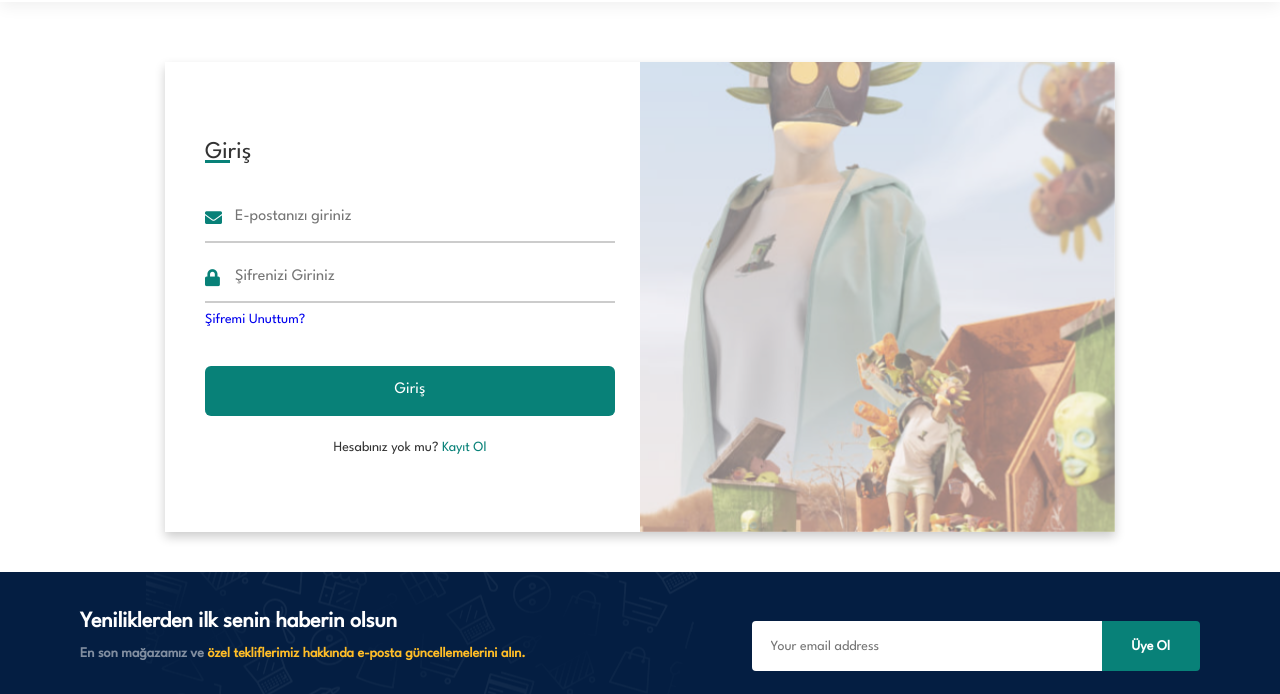
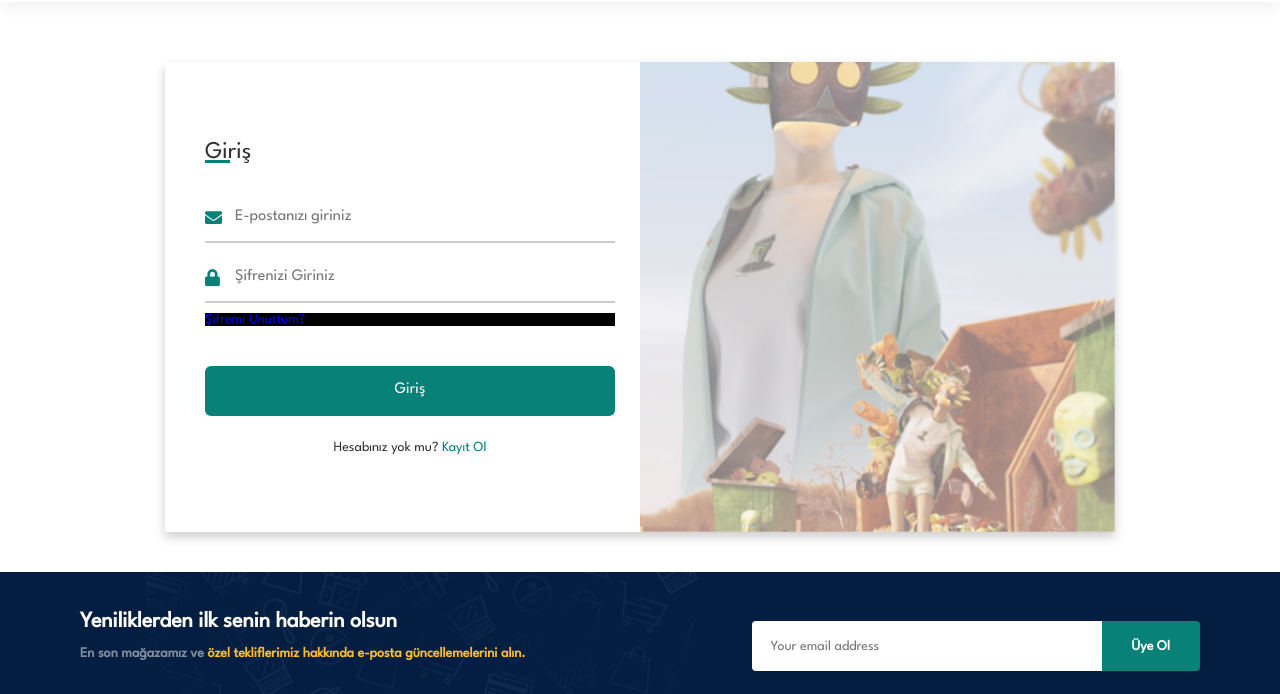
Before and after one commit to Arifcngk/E-Commerce-Ritim, a plain HTML site: page RitimProjem/login.html in a window 1280 px wide. Shown: the part 102-796 px from the top of the page. Drawn offline with nearby package versions, Linux system fonts and the light colour scheme.

Commit message:
düzeltme

```diff
--- a/RitimProjem/login.html
+++ b/RitimProjem/login.html
@@ -112,7 +112,9 @@
                     required
                   />
                 </div>
-                <div class="text"><a href="#">Şifremi Unuttum?</a></div>
+                <div class="text" style="background-color: black">
+                  <a href="#">Şifremi Unuttum?</a>
+                </div>
                 <div class="button input-box">
                   <input type="submit" value="Giriş" />
                 </div>
```
